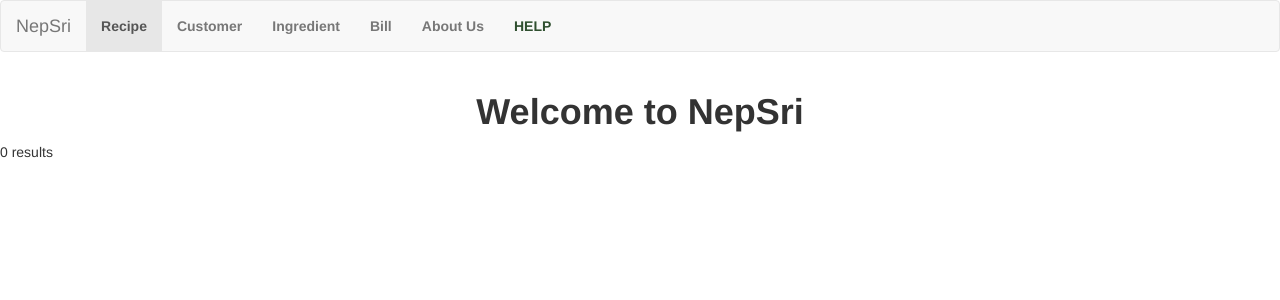
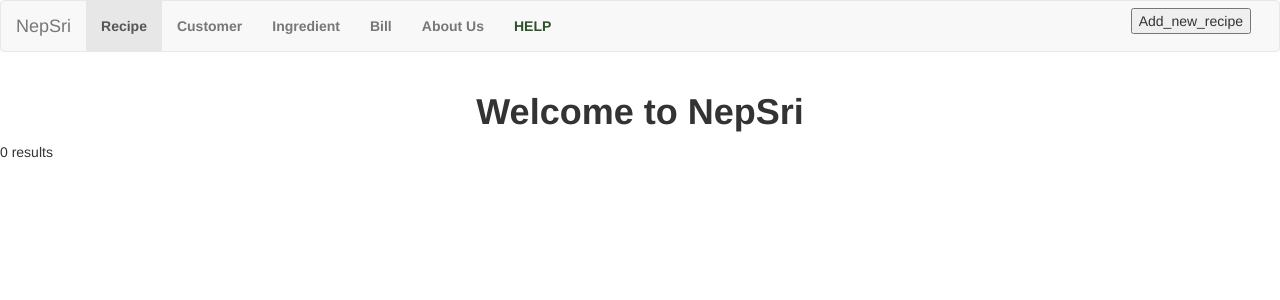
Before and after one commit to wickramasr/DatabaseApp--A8, a PHP site: page / in a window 1280 px wide. Shown: the top 300 px of the page. Run offline with PHP 8.4, Linux system fonts and the light colour scheme; data that the repository does not hold is empty; a stand-in replaces the project's code that opens the database connection.

Commit message:
Main app

```diff
--- a/index.php
+++ b/index.php
@@ -1,3 +1,10 @@
+<?php
+if(isset($_POST["Add_new_recipe"]))
+{
+header('location:Add_new_recipe.php');
+}
+?>
+
 <!DOCTYPE html>
 <html lang="en">
 <head>
@@ -48,6 +55,14 @@ table {
       <li><a href="#"><b>About Us</b></a></li>
         <li><a href="https://docs.google.com/document/d/1-DUma1qz0rY8BqHkYd2Lrz6LSKUHfq70c7sqaTGjUcY/edit"><strong><font        color=#2F4F2F><i         class="fa fa-fw fa-       question-circle"></i> HELP           </font></strong></a></li>
     </ul>
+
+     <div class="text-right">
+     <div class="btn">
+      <form name ="form1" action="" method="post">
+      <input type ="submit" name ="Add_new_recipe" value ="Add_new_recipe">
+     </form>
+      </div>
+
   </div>
 </nav>
 
```
